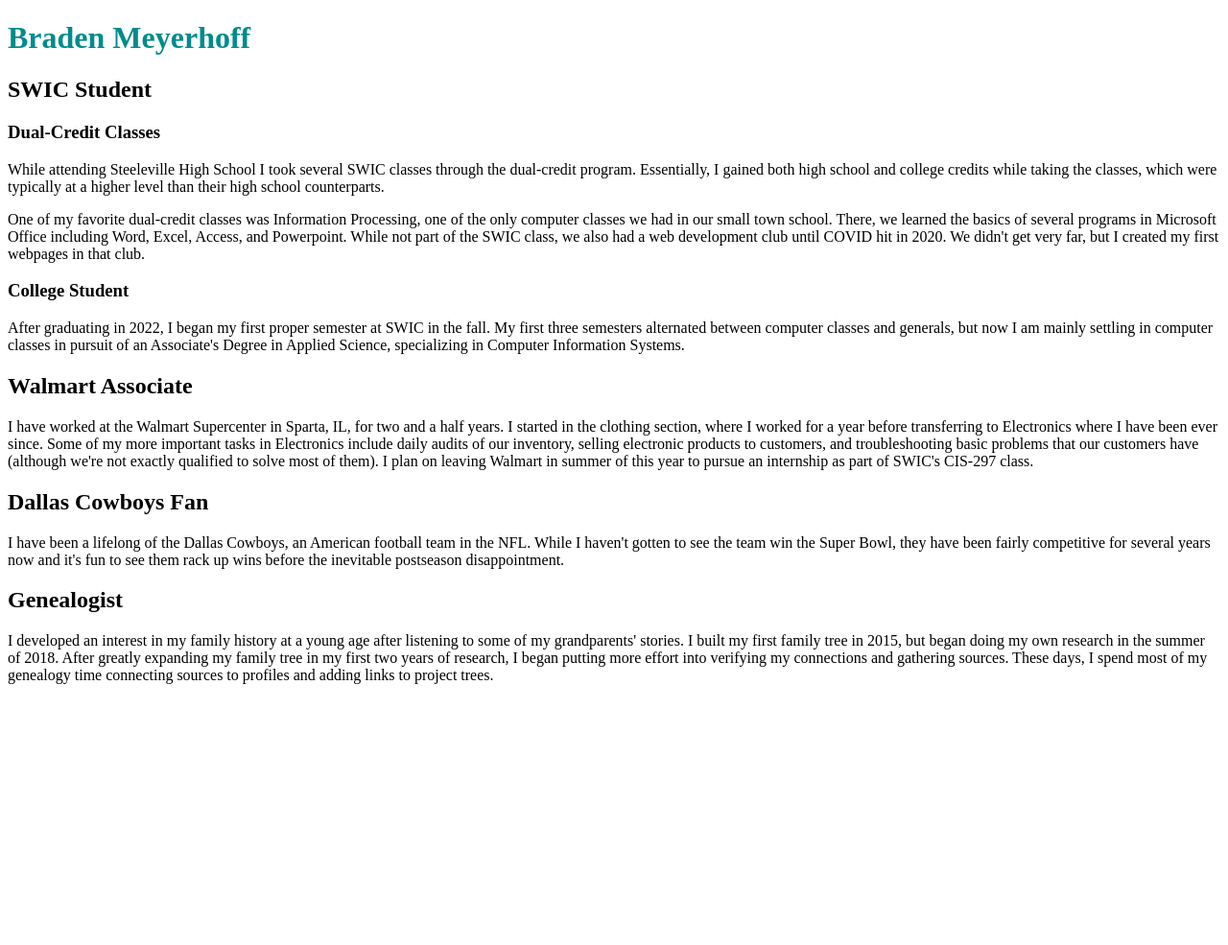
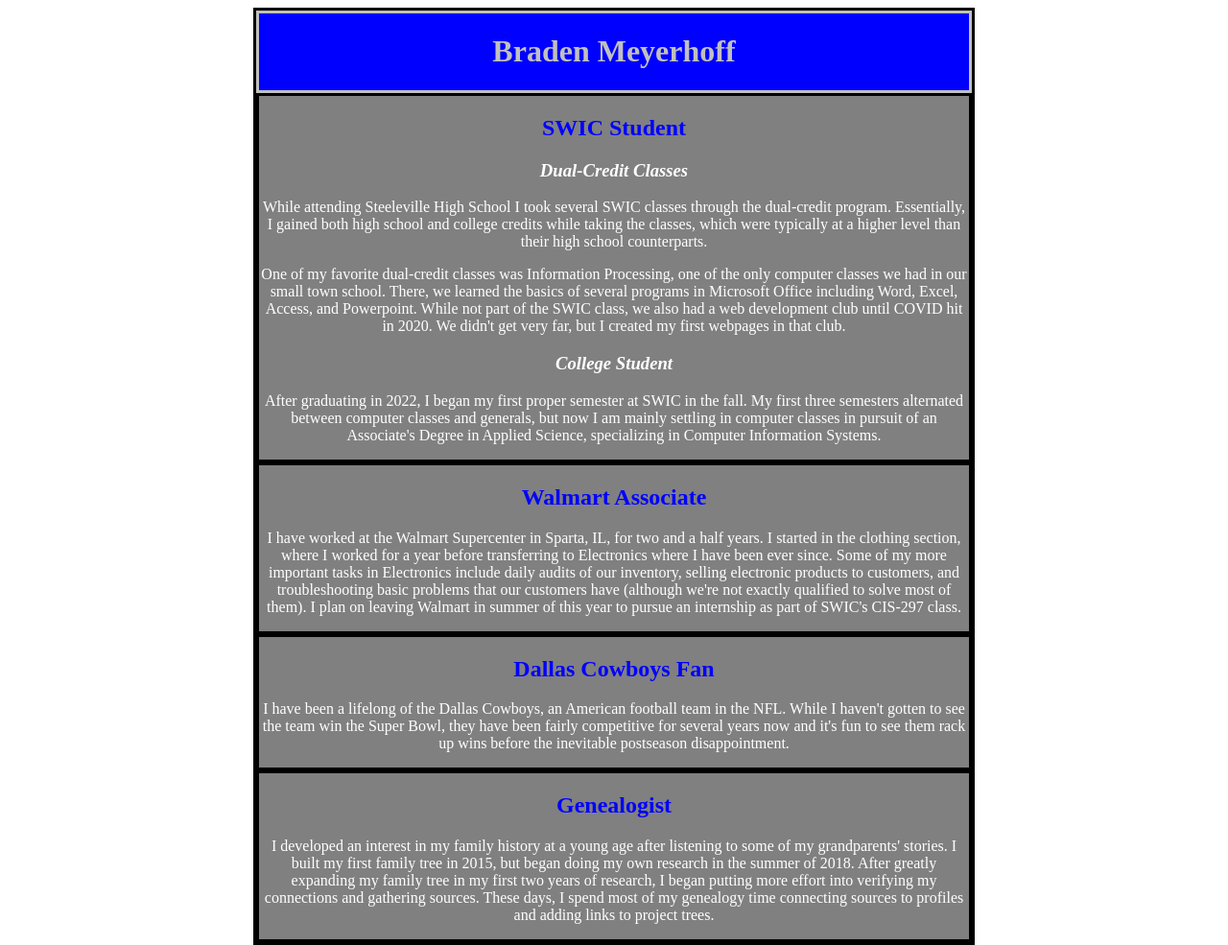
Before and after one commit to SWIC-177/html-css-skills-demo-meyerhoff20042, a plain HTML site: page index.html in a window 1280 px wide. Shown: the whole page at 96% size. Before the commit the page ends 800 px from the top, so only its background shows below. Drawn offline with Linux system fonts and the light colour scheme.

Commit message:
Add color scheme

```diff
--- a/index.html
+++ b/index.html
@@ -8,8 +8,8 @@
     <title>About Me</title>
   </head>
   <body>
-    <h1>Braden Meyerhoff</h1>
-    <h2>SWIC Student</h2>
+    <div class="header"><h1>Braden Meyerhoff</h1></div>
+    <div class="sec"><h2>SWIC Student</h2>
     <h3>Dual-Credit Classes</h3>
     <p>While attending Steeleville High School I took several SWIC classes through the dual-credit program. Essentially, I gained both high school
       and college credits while taking the classes, which were typically at a higher level than their high school counterparts.</p>
@@ -21,23 +21,23 @@
     <p>After graduating in 2022, I began my first proper semester at SWIC in the fall. My first three semesters alternated between computer classes
       and generals, but now I am mainly settling in computer classes in pursuit of an Associate's Degree in Applied Science, specializing in
       Computer Information Systems.
-    </p>
-    <h2>Walmart Associate</h2>
+    </p></div>
+
+    <div class="sec"><h2>Walmart Associate</h2>
     <p>I have worked at the Walmart Supercenter in Sparta, IL, for two and a half years. I started in the clothing section, where I worked
       for a year before transferring to Electronics where I have been ever since. Some of my more important tasks in Electronics include daily
       audits of our inventory, selling electronic products to customers, and troubleshooting basic problems that our customers have (although
       we're not exactly qualified to solve most of them). I plan on leaving Walmart in summer of this year to pursue an internship as part of
-      SWIC's CIS-297 class.
-    </p>
-    <h2>Dallas Cowboys Fan</h2>
+      SWIC's CIS-297 class.</p></div>
+
+    <div class="sec"><h2>Dallas Cowboys Fan</h2>
     <p>I have been a lifelong of the Dallas Cowboys, an American football team in the NFL. While I haven't gotten to see the team win the Super Bowl,
-      they have been fairly competitive for several years now and it's fun to see them rack up wins before the inevitable postseason disappointment.
-    </p>
-    <h2>Genealogist</h2>
+      they have been fairly competitive for several years now and it's fun to see them rack up wins before the inevitable postseason disappointment.</p></div>
+
+    <div class="sec"><h2>Genealogist</h2>
     <p>I developed an interest in my family history at a young age after listening to some of my grandparents' stories. I built my first family tree in
       2015, but began doing my own research in the summer of 2018. After greatly expanding my family tree in my first two years of research, I began
       putting more effort into verifying my connections and gathering sources. These days, I spend most of my genealogy time connecting sources to
-      profiles and adding links to project trees.
-    </p>
+      profiles and adding links to project trees.</p></div>
   </body>
 </html>
--- a/style.css
+++ b/style.css
@@ -1,7 +1,36 @@
-h1 {
-    color: darkcyan;
+html
+{
+    text-align: center;
+    padding-left: 20%;
+    padding-right: 20%;
 }
 
-#SWIC {
-    width: fit-content;
+body
+{
+    border-style: solid;
 }
+
+h2
+{
+    color: blue;
+}
+
+h3
+{
+    font-style: italic;
+}
+
+.header
+{
+    border-style: solid;
+    color: silver;
+    background-color: blue;
+}
+
+.sec
+{
+    border-style: solid;
+    border-color: black;
+    background-color: gray;
+    color: white;
+}
```
